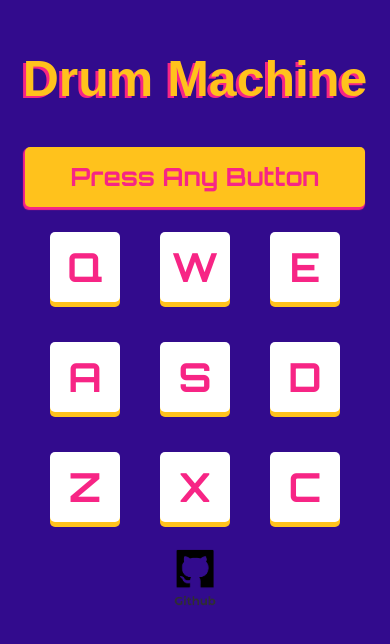
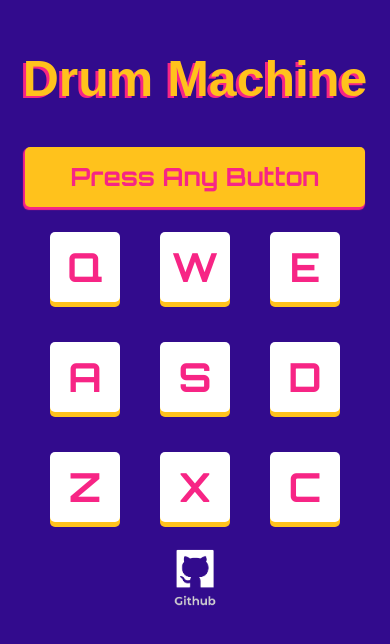
Before and after one commit to yusufcmlt/fcc-drum-machine, a React (Create React App) app: page / in a window 390 px wide. In both pictures the pointer is over the link 195 px from the left and 576 px from the top of the page. Shown: the top 644 px of the page. Built offline with nearby package versions, Linux system fonts and the light colour scheme; the HTML template or start-up script is replaced by a standard one; a web font is replaced by a local one.

Commit message:
responsive design fix

```diff
--- a/src/drum-buttons/DrumButtons.css
+++ b/src/drum-buttons/DrumButtons.css
@@ -50,5 +50,5 @@
     brightness(101%) contrast(101%);
 }
 .github-link:hover {
-  filter: none;
+  filter: invert(100%);
 }
```
